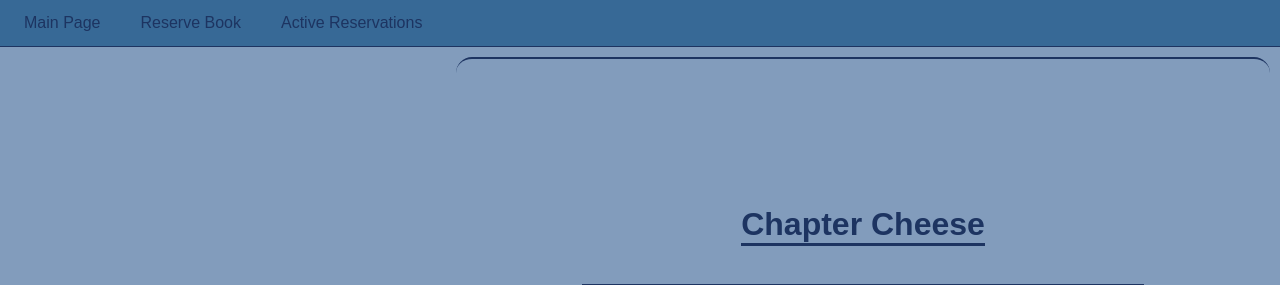
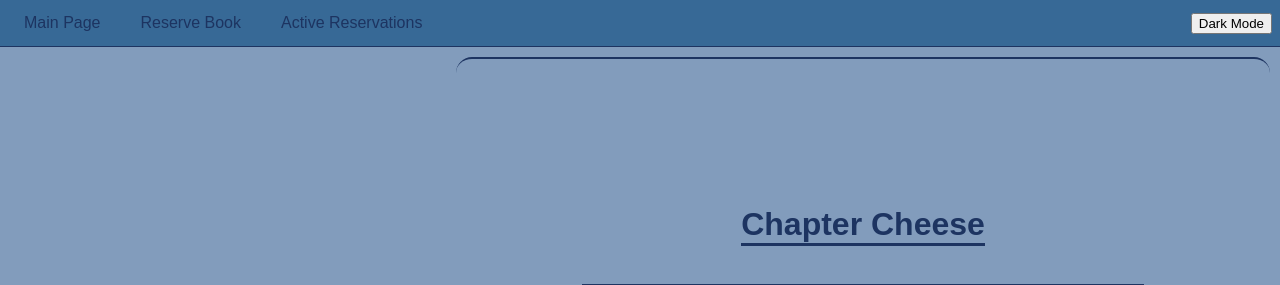
Before and after one commit to cpsc454-group5/project, a Flask app: page / in a window 1280 px wide. Shown: the top 285 px of the page. Run offline with Flask 3, Linux system fonts and the light colour scheme.

Commit message:
Update index.html

```diff
--- a/Frontend/templates/index.html
+++ b/Frontend/templates/index.html
@@ -1,39 +1,73 @@
 <!DOCTYPE html>
 <html lang="en">
+
 <head>
     <meta charset="UTF-8">
     <meta name="viewport" content="width=device-width, initial-scale=1.0">
     <title>ChapterCheese</title>
     <link rel="stylesheet" href="{{ url_for('static',filename='styles/style.css') }}">
+
 </head>
+
 <body>
-    <div class="header">
+    <div id="header" class="header">
         <a href="/">
             Main Page
         </a>
         <a href="/reserve">Reserve Book</a>
         <a href="/reservations">Active Reservations</a>
+        <div class="push"></div>
+        <button id="dark-mode-toggle">Dark Mode</button>
     </div>
-    <div class="contentRow">
+    <div id="contentRow" class="contentRow">
         <div class="ratCage">
             <img src="{{ url_for('static',filename='rat.png') }}">
         </div>
         <div class="intro">
             <h1>Chapter Cheese</h1>
             <p>
-                Lorem ipsum dolor sit amet, consectetur adipiscing elit. Fusce ut bibendum magna. Suspendisse potenti. Sed dictum enim vestibulum purus convallis gravida. Quisque sed mi eleifend, pulvinar quam sed, aliquam orci. Vivamus orci lectus, lacinia eu congue sit amet, maximus vel dui. Praesent tempor mollis tellus ac consequat. Fusce vulputate massa non tempor consectetur. Nulla maximus hendrerit ligula. Fusce ipsum risus, convallis id laoreet non, pulvinar at nibh. Vestibulum dapibus lacus nec mollis condimentum. Pellentesque pellentesque sed lectus vitae laoreet. Sed vitae urna pulvinar, vestibulum nisl nec, lacinia magna.
+                Lorem ipsum dolor sit amet, consectetur adipiscing elit. Fusce ut bibendum magna. Suspendisse potenti.
+                Sed dictum enim vestibulum purus convallis gravida. Quisque sed mi eleifend, pulvinar quam sed, aliquam
+                orci. Vivamus orci lectus, lacinia eu congue sit amet, maximus vel dui. Praesent tempor mollis tellus ac
+                consequat. Fusce vulputate massa non tempor consectetur. Nulla maximus hendrerit ligula. Fusce ipsum
+                risus, convallis id laoreet non, pulvinar at nibh. Vestibulum dapibus lacus nec mollis condimentum.
+                Pellentesque pellentesque sed lectus vitae laoreet. Sed vitae urna pulvinar, vestibulum nisl nec,
+                lacinia magna.
 
-Suspendisse fermentum consectetur diam, at eleifend dolor posuere quis. Etiam euismod mollis nibh, in scelerisque lacus suscipit a. Duis vitae nisl ac nibh laoreet vestibulum sed ut diam. In pulvinar sapien non dui feugiat, et dignissim magna fermentum. Cras et urna id purus efficitur hendrerit non vitae nisl. Nulla aliquam risus hendrerit dui iaculis, a tempor dolor sollicitudin. Suspendisse orci nisl, efficitur id lacinia sed, aliquet non justo. Pellentesque et suscipit lacus, eu pharetra libero.
+                Suspendisse fermentum consectetur diam, at eleifend dolor posuere quis. Etiam euismod mollis nibh, in
+                scelerisque lacus suscipit a. Duis vitae nisl ac nibh laoreet vestibulum sed ut diam. In pulvinar sapien
+                non dui feugiat, et dignissim magna fermentum. Cras et urna id purus efficitur hendrerit non vitae nisl.
+                Nulla aliquam risus hendrerit dui iaculis, a tempor dolor sollicitudin. Suspendisse orci nisl, efficitur
+                id lacinia sed, aliquet non justo. Pellentesque et suscipit lacus, eu pharetra libero.
 
-Phasellus hendrerit nunc eu nisl varius, eget pellentesque massa commodo. Duis mattis, sem sed bibendum pellentesque, enim ante aliquet arcu, sit amet ultricies lacus arcu sed lacus. Sed vitae ipsum vitae arcu mollis vehicula. Curabitur non enim et diam lacinia fermentum nec at risus. Pellentesque habitant morbi tristique senectus et netus et malesuada fames ac turpis egestas. Ut ultricies dolor ultrices felis tempor, sit amet commodo odio imperdiet. Cras metus nulla, dapibus at efficitur ac, elementum a metus. Nunc molestie congue massa, egestas eleifend velit ultrices quis. Ut at elit in nunc facilisis lobortis quis nec magna. Vivamus congue elit in mauris elementum pretium.
+                Phasellus hendrerit nunc eu nisl varius, eget pellentesque massa commodo. Duis mattis, sem sed bibendum
+                pellentesque, enim ante aliquet arcu, sit amet ultricies lacus arcu sed lacus. Sed vitae ipsum vitae
+                arcu mollis vehicula. Curabitur non enim et diam lacinia fermentum nec at risus. Pellentesque habitant
+                morbi tristique senectus et netus et malesuada fames ac turpis egestas. Ut ultricies dolor ultrices
+                felis tempor, sit amet commodo odio imperdiet. Cras metus nulla, dapibus at efficitur ac, elementum a
+                metus. Nunc molestie congue massa, egestas eleifend velit ultrices quis. Ut at elit in nunc facilisis
+                lobortis quis nec magna. Vivamus congue elit in mauris elementum pretium.
 
-Phasellus vel sem vel ante egestas tincidunt. Duis eleifend lacus dui, mattis maximus augue bibendum nec. Duis vitae dui ut turpis interdum maximus eu id nisi. Pellentesque blandit odio ex, sit amet sagittis nisi consequat et. Integer quis nisi non erat maximus eleifend nec in nunc. Nullam vitae consequat diam. Class aptent taciti sociosqu ad litora torquent per conubia nostra, per inceptos himenaeos. Vivamus eu mauris lectus. Donec tempor nibh diam, eget scelerisque tellus malesuada at. In eget metus tortor. Suspendisse eu nisl ut nulla dapibus blandit. Ut lobortis est metus, at suscipit massa tempor non.
+                Phasellus vel sem vel ante egestas tincidunt. Duis eleifend lacus dui, mattis maximus augue bibendum
+                nec. Duis vitae dui ut turpis interdum maximus eu id nisi. Pellentesque blandit odio ex, sit amet
+                sagittis nisi consequat et. Integer quis nisi non erat maximus eleifend nec in nunc. Nullam vitae
+                consequat diam. Class aptent taciti sociosqu ad litora torquent per conubia nostra, per inceptos
+                himenaeos. Vivamus eu mauris lectus. Donec tempor nibh diam, eget scelerisque tellus malesuada at. In
+                eget metus tortor. Suspendisse eu nisl ut nulla dapibus blandit. Ut lobortis est metus, at suscipit
+                massa tempor non.
 
-Sed volutpat ante et libero mattis facilisis. Quisque molestie odio felis, eget eleifend odio posuere nec. Aliquam quis tempus metus. Fusce efficitur bibendum nibh nec accumsan. Donec vel libero mauris. Aliquam at turpis lacinia, sodales tellus at, molestie nunc. Aliquam eu odio et nisi luctus dignissim eu vel ex. Praesent at tristique lectus, quis rhoncus lectus. Curabitur efficitur sem ut nisi sollicitudin, et dapibus ipsum aliquet. Vestibulum ante ipsum primis in faucibus orci luctus et ultrices posuere cubilia curae; Sed pulvinar augue nec mi sodales sollicitudin. Nullam vulputate scelerisque sapien a dignissim. Nunc dignissim ante sed placerat porta. Orci varius natoque penatibus et magnis dis parturient montes, nascetur ridiculus mus. Ut fermentum sapien eleifend justo semper convallis.
+                Sed volutpat ante et libero mattis facilisis. Quisque molestie odio felis, eget eleifend odio posuere
+                nec. Aliquam quis tempus metus. Fusce efficitur bibendum nibh nec accumsan. Donec vel libero mauris.
+                Aliquam at turpis lacinia, sodales tellus at, molestie nunc. Aliquam eu odio et nisi luctus dignissim eu
+                vel ex. Praesent at tristique lectus, quis rhoncus lectus. Curabitur efficitur sem ut nisi sollicitudin,
+                et dapibus ipsum aliquet. Vestibulum ante ipsum primis in faucibus orci luctus et ultrices posuere
+                cubilia curae; Sed pulvinar augue nec mi sodales sollicitudin. Nullam vulputate scelerisque sapien a
+                dignissim. Nunc dignissim ante sed placerat porta. Orci varius natoque penatibus et magnis dis
+                parturient montes, nascetur ridiculus mus. Ut fermentum sapien eleifend justo semper convallis.
             </p>
         </div>
     </div>
-    <div class="footer">
+    <div id="footer" class="footer">
         <a href="legal.html">
             Tmp
         </a>
@@ -41,5 +75,23 @@ Sed volutpat ante et libero mattis facilisis. Quisque molestie odio felis, eget
             Feet
         </p>
     </div>
+    <script src="../static/styles/themeScript.js"></script>
+    <script>
+
+        const toggleButton = document.getElementById('dark-mode-toggle');
+        const body = document.body;
+        initiateTheme();
+        toggleButton.addEventListener('click', () => {
+            body.classList.toggle('dark-mode');
+            if (body.classList.contains('dark-mode')) {
+                toggleButton.textContent = 'Light Mode';
+                swtichToDarkMode();
+            } else {
+                toggleButton.textContent = 'Dark Mode';
+                switchToLightMode();
+            }
+        });
+    </script>
 </body>
+
 </html>
```
